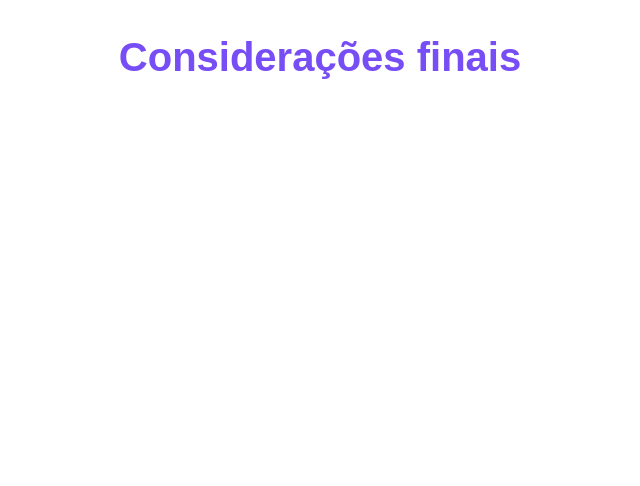
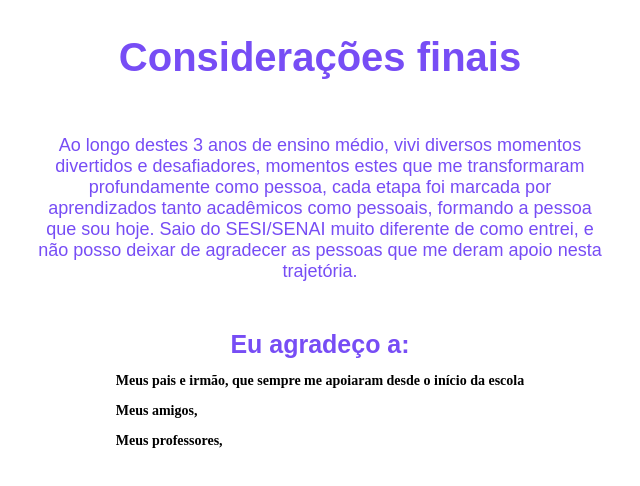
Before and after one commit to gabri3lquadr0s/atividadeJackson, a plain HTML site: page pages/final.html in a window 1280 px wide. Shown: the whole page, without its empty margins (320-960 px from the left). Drawn offline with Linux system fonts and the light colour scheme.

Commit message:
final inicio inicio

```diff
--- a/css/final.css
+++ b/css/final.css
@@ -9,7 +9,36 @@
     font-family: Arial, Helvetica, sans-serif;
     font-size: 60px;
     color: #774df5;
-    padding-bottom: 20px;
+    padding-bottom: 10px;
+}
+
+.final-container h2 {
+    font-family: Arial, Helvetica, sans-serif;
+    font-size: 25px;
+    color: #774df5;
+    max-width: 50%;
+    text-align: center;
+}
+
+.final-container p {
+    font-size: 16px;
+    text-align: center;
+    max-width: 45%;
+    color: #774df5;
+    font-family: Arial, Helvetica, sans-serif;
+    font-size: 18px;
+}
+
+.thanks-title {
+    width: 100%;
+    margin-top: 30px;
+}
+
+.thanks-title h2 {
+    color: #774df5;
+    width: 45%;
+    text-align: center;
+    margin: auto auto;
 }
 
 @media (max-width: 1400px) {
--- a/pages/final.html
+++ b/pages/final.html
@@ -2,8 +2,23 @@
 
 <div class="final-container">
     <h1>Considerações finais</h1>
-
     <p>
-
+        Ao longo destes 3 anos de ensino médio, vivi diversos momentos divertidos e desafiadores, momentos estes que me transformaram profundamente
+        como pessoa, cada etapa foi marcada por aprendizados tanto acadêmicos como pessoais, formando a pessoa que sou hoje. Saio do SESI/SENAI muito
+        diferente de como entrei, e não posso deixar de agradecer as pessoas que me deram apoio nesta trajetória.
     </p>
+    <div class="thanks-title">
+        <h2>Eu agradeço a:</h2>
+    </div>
+    <div class="thanks-container">
+        <div class="thanks">
+            <h3>Meus pais e irmão, que sempre me apoiaram desde o início da escola</h3>
+        </div>
+        <div class="thanks">
+            <h3>Meus amigos,</h3>
+        </div>
+        <div class="thanks">
+            <h3>Meus professores,</h3>
+        </div>
+    </div>
 </div>
```
Also changed, not shown: index.html (+1 -0 lines), pages/evolucao.html (added, +5 -0 lines), css/evolucao.css (added).
